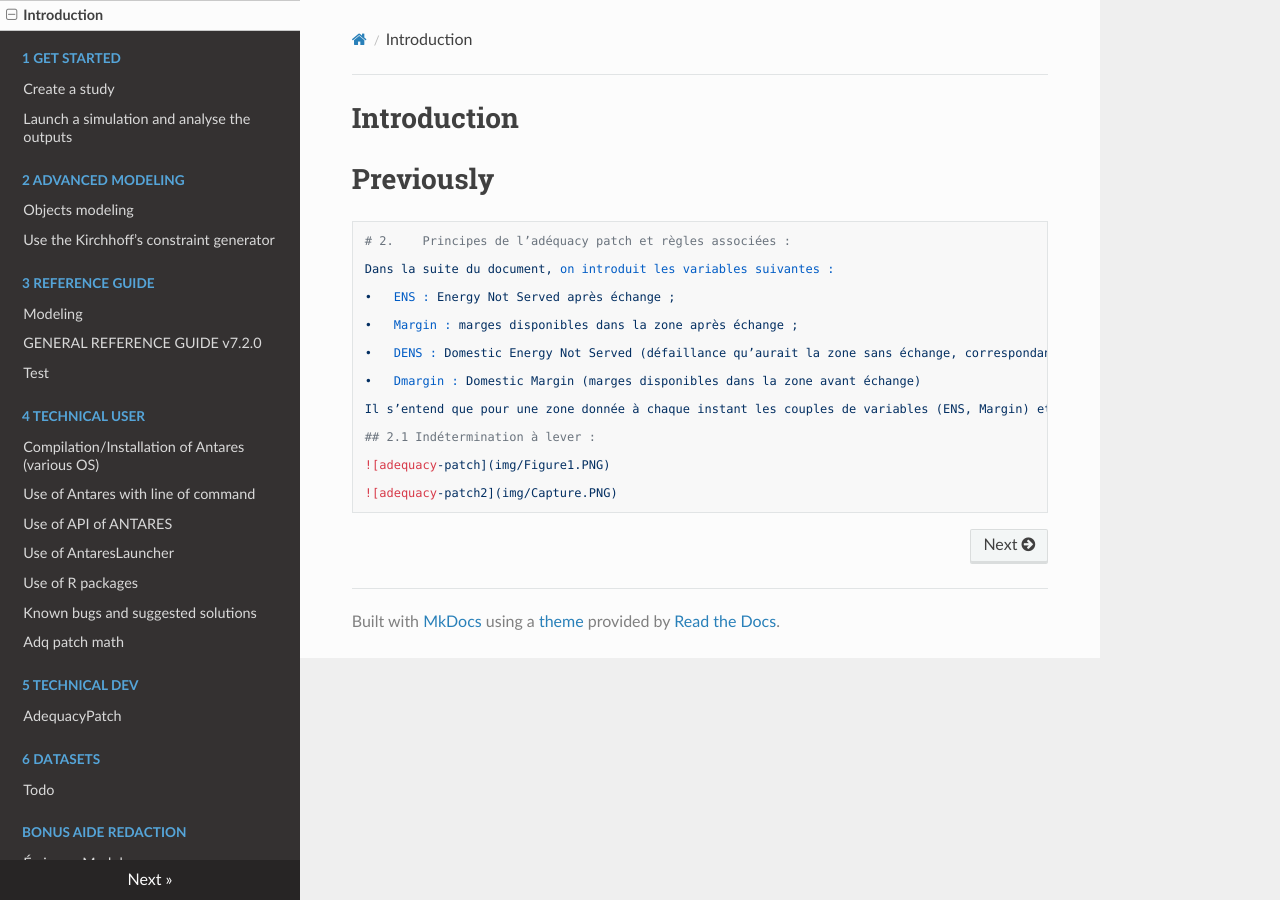
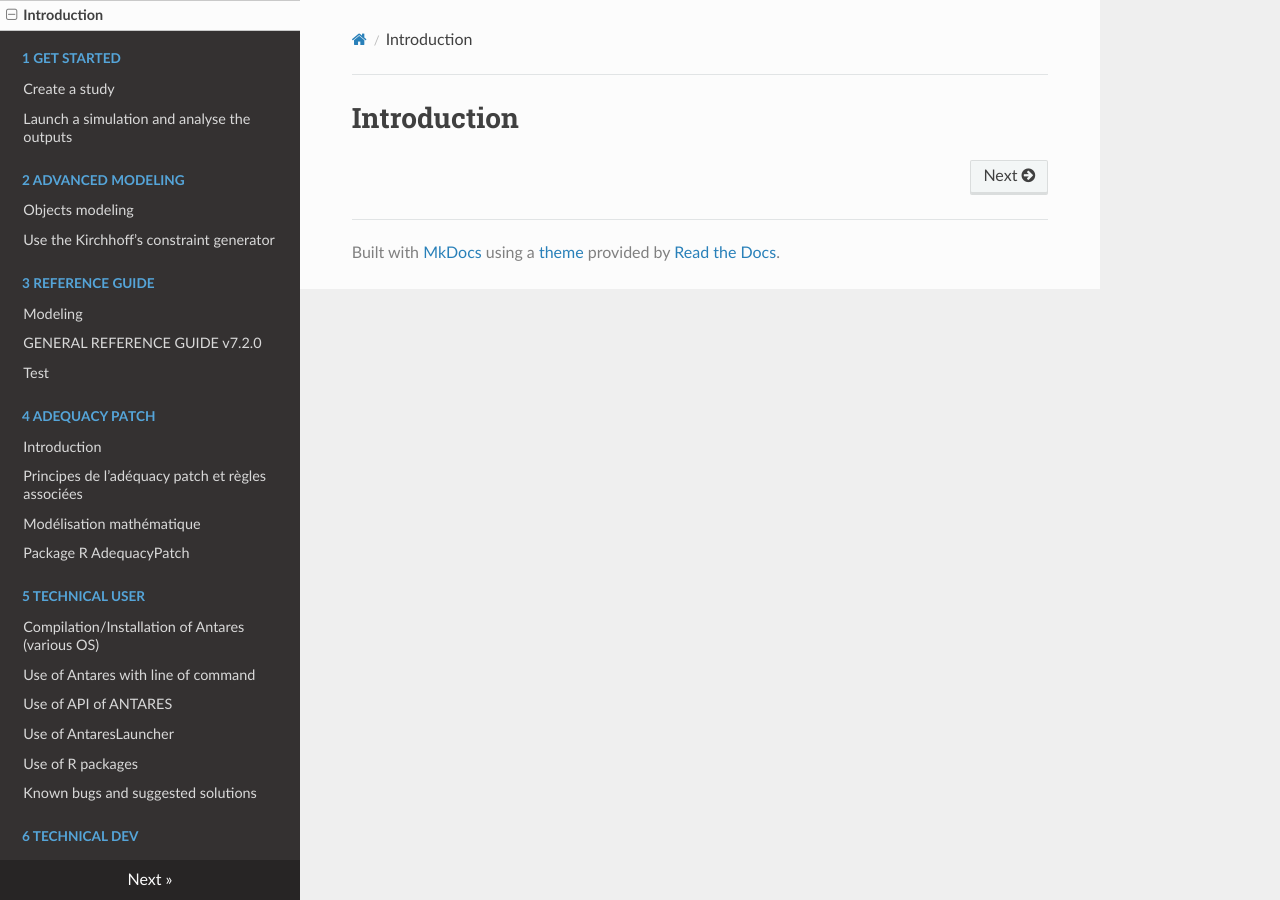
Before and after one commit to AntaresSimulatorTeam/antares-doc, an MkDocs documentation site: the page built from docs/index.md, in a window 1280 px wide. Built offline with MkDocs 1.6.1, drawn with Linux system fonts in a browser that asks for light colours; nearby versions of some CDN libraries.

Commit message:
add adequacy patch section

````diff
--- /dev/null
+++ b/docs/4-adequacy-patch/1-Introduction.md
@@ -0,0 +1 @@
+# Introduction
--- a/docs/index.md
+++ b/docs/index.md
@@ -1,24 +1 @@
 # Introduction
-
-# Previously
-```
-# 2.	Principes de l’adéquacy patch et règles associées :
-
-Dans la suite du document, on introduit les variables suivantes :
-
-•	ENS : Energy Not Served après échange ;
-
-•	Margin : marges disponibles dans la zone après échange ;
-
-•	DENS : Domestic Energy Not Served (défaillance qu’aurait la zone sans échange, correspondant au déséquilibre local)
-
-•	Dmargin : Domestic Margin (marges disponibles dans la zone avant échange)
-
-Il s’entend que pour une zone donnée à chaque instant les couples de variables (ENS, Margin) et (DENS, DMargin) comportent au moins une variable nulle.
-
-## 2.1 Indétermination à lever :
-
-![adequacy-patch](img/Figure1.PNG)
-
-![adequacy-patch2](img/Capture.PNG)
-```
````
Also changed, not shown: docs/4-adequacy-patch/2-principes.md (added, +19 -0 lines), docs/4-adequacy-patch/3-modelisation.md (added, +59 -0 lines), docs/4-adequacy-patch/4-r-package.md (added, +3 -0 lines), docs/4-technical-user/adq_patch_math.md (deleted, +0 -59 lines), docs/4-adequacy-patch/Capture.PNG (renamed from docs/img/Capture.PNG), docs/4-adequacy-patch/Figure1.PNG (renamed from docs/img/Figure1.PNG), docs/4-adequacy-patch/adequacy-patch-2.png (renamed from docs/img/adequacy-patch-2.png), docs/4-adequacy-patch/adequacy-patch.png (renamed from docs/img/adequacy-patch.png), docs/5-technical-user/1-install.md (renamed from docs/4-technical-user/1-install.md), docs/5-technical-user/2-cli.md (renamed from docs/4-technical-user/2-cli.md), docs/5-technical-user/3-api.md (renamed from docs/4-technical-user/3-api.md), docs/5-technical-user/4-antares-launcher.md (renamed from docs/4-technical-user/4-antares-launcher.md), docs/5-technical-user/5-r-packages.md (renamed from docs/4-technical-user/5-r-packages.md), docs/5-technical-user/6-bugs.md (renamed from docs/4-technical-user/6-bugs.md), 3 more files.
